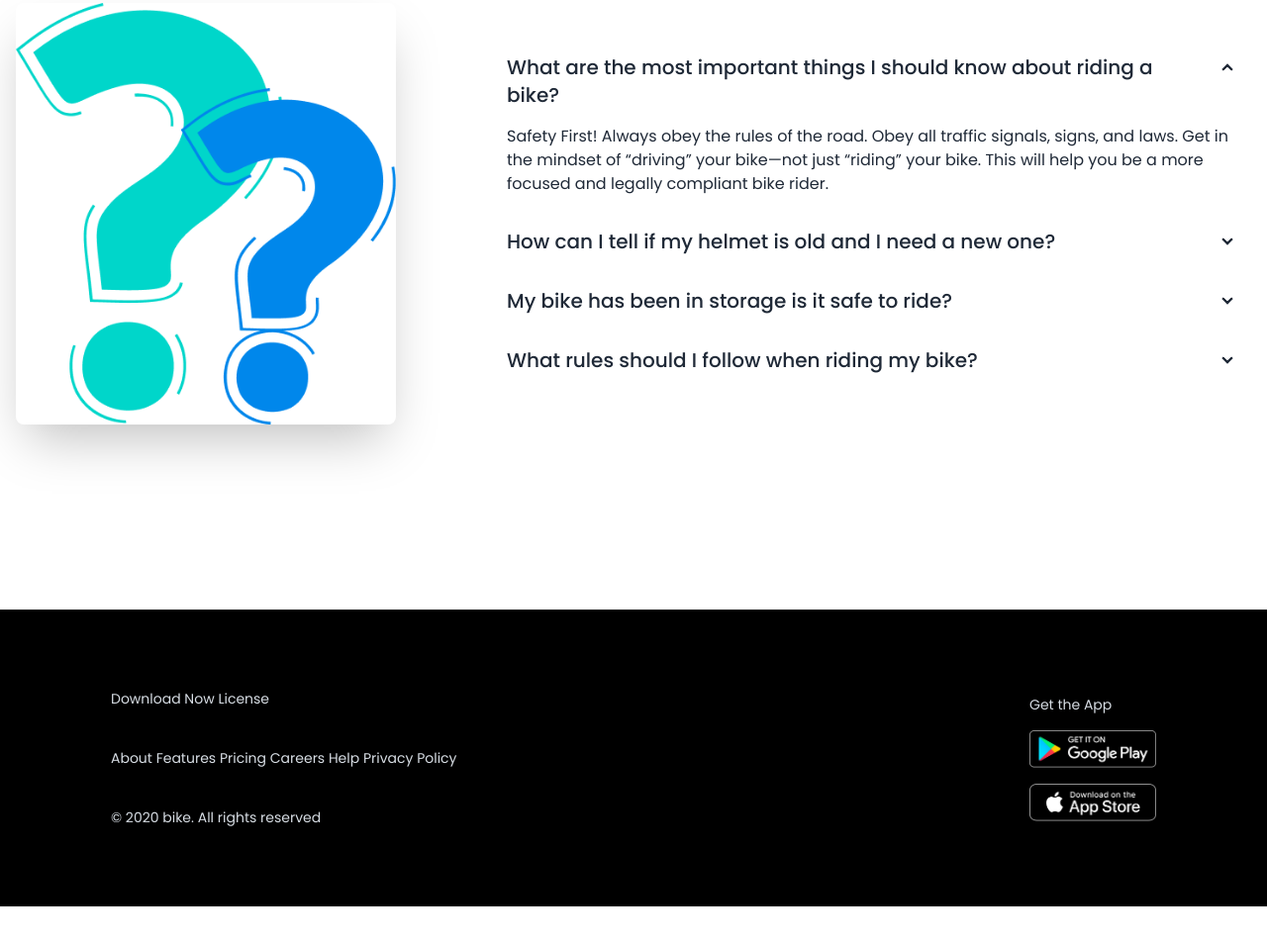
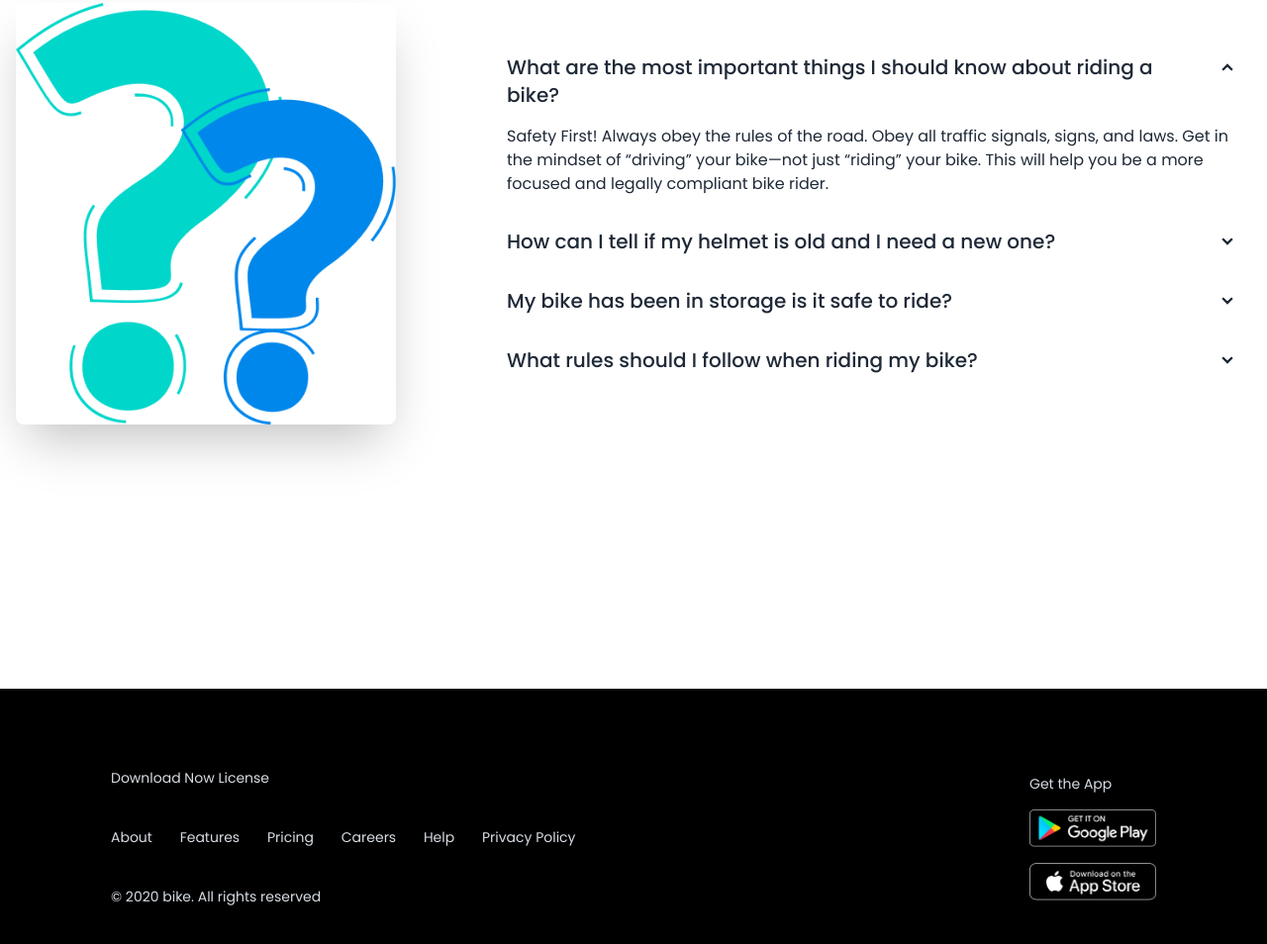
Before and after one commit to rabbykhan920/bike-zone, a plain HTML site: page index.html in a window 1280 px wide. Shown: the part 2936-3890 px from the top of the page at 99% size. Before the commit the page ends 3852 px from the top, so only its background shows below. Drawn offline with nearby package versions, Linux system fonts and the light colour scheme.

Commit message:
added gap

```diff
--- a/index.html
+++ b/index.html
@@ -337,7 +337,7 @@
               <!-- testimonial-end -->
               <!-- Frequent-start -->
 
-        <section class="mt-24">
+        <section class="mt-24 mb-20">
           <h2 class="lg:text-5xl text-2xl font-semibold text-center lg:mb-12 mb-7">Frequently Asked <span class="text-bike-primary">Questions</span></h2>
 
           <div class="hero  min-h-screen">
@@ -395,12 +395,12 @@
                     <span>License</span>
                   </div>
                   <div class="my-8">
-                  <a href="#">About</a>
-                 <a href="#">Features</a>
-                 <a href="#">Pricing</a>
-                 <a href="#">Careers</a>
-                 <a href="#">Help</a>
-                 <a href="#">Privacy Policy</a>
+                  <a href="#" class="mr-6">About</a>
+                 <a href="#" class="mr-6">Features</a>
+                 <a href="#" class="mr-6">Pricing</a>
+                 <a href="#" class="mr-6">Careers</a>
+                 <a href="#" class="mr-6">Help</a>
+                 <a href="#" class="mr-6">Privacy Policy</a>
                 </div>
                   <p>© 2020 bike. All rights reserved</p>
                 </aside>
```
Lines whose indentation alone changed are shown as unchanged.
